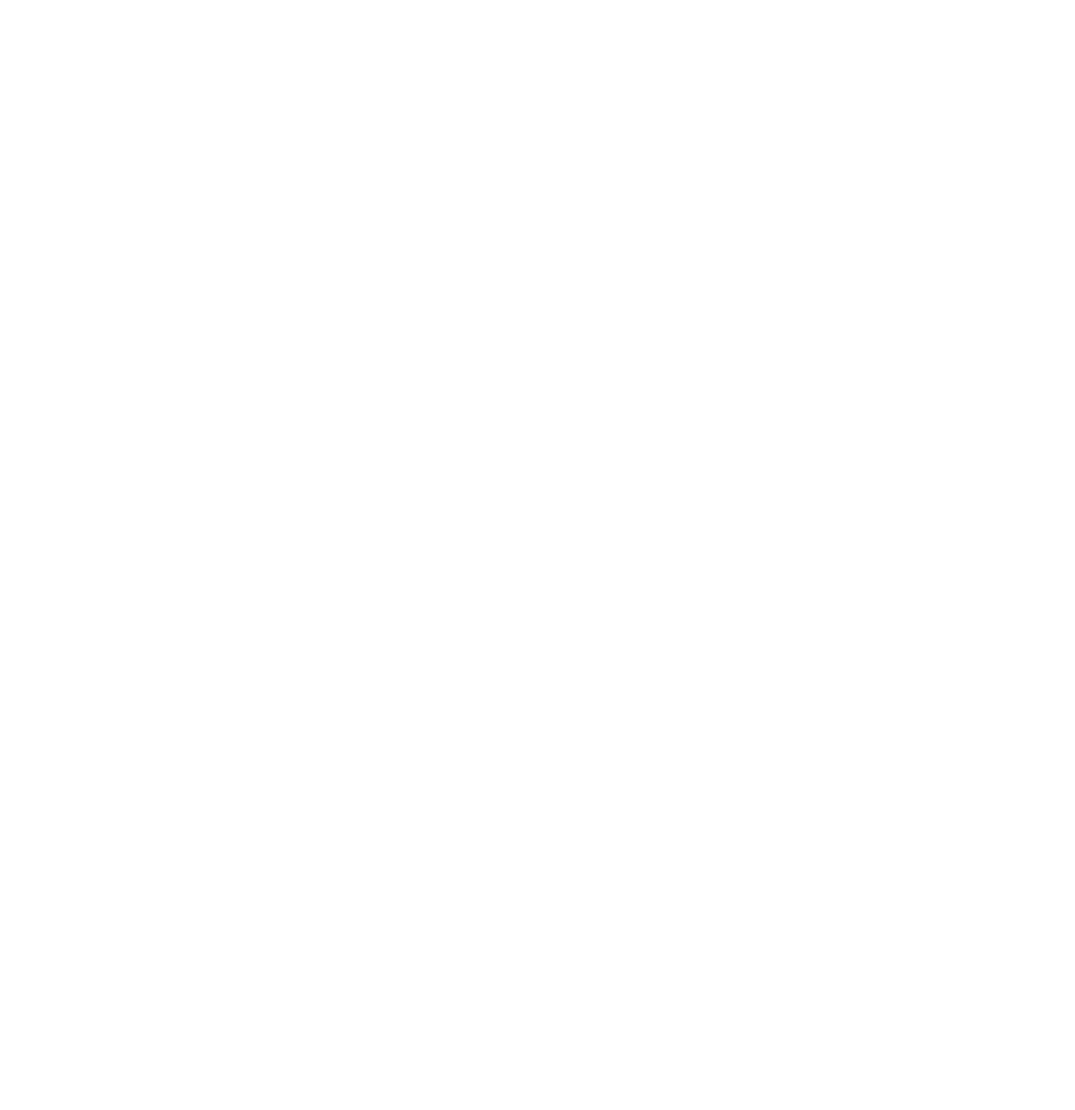
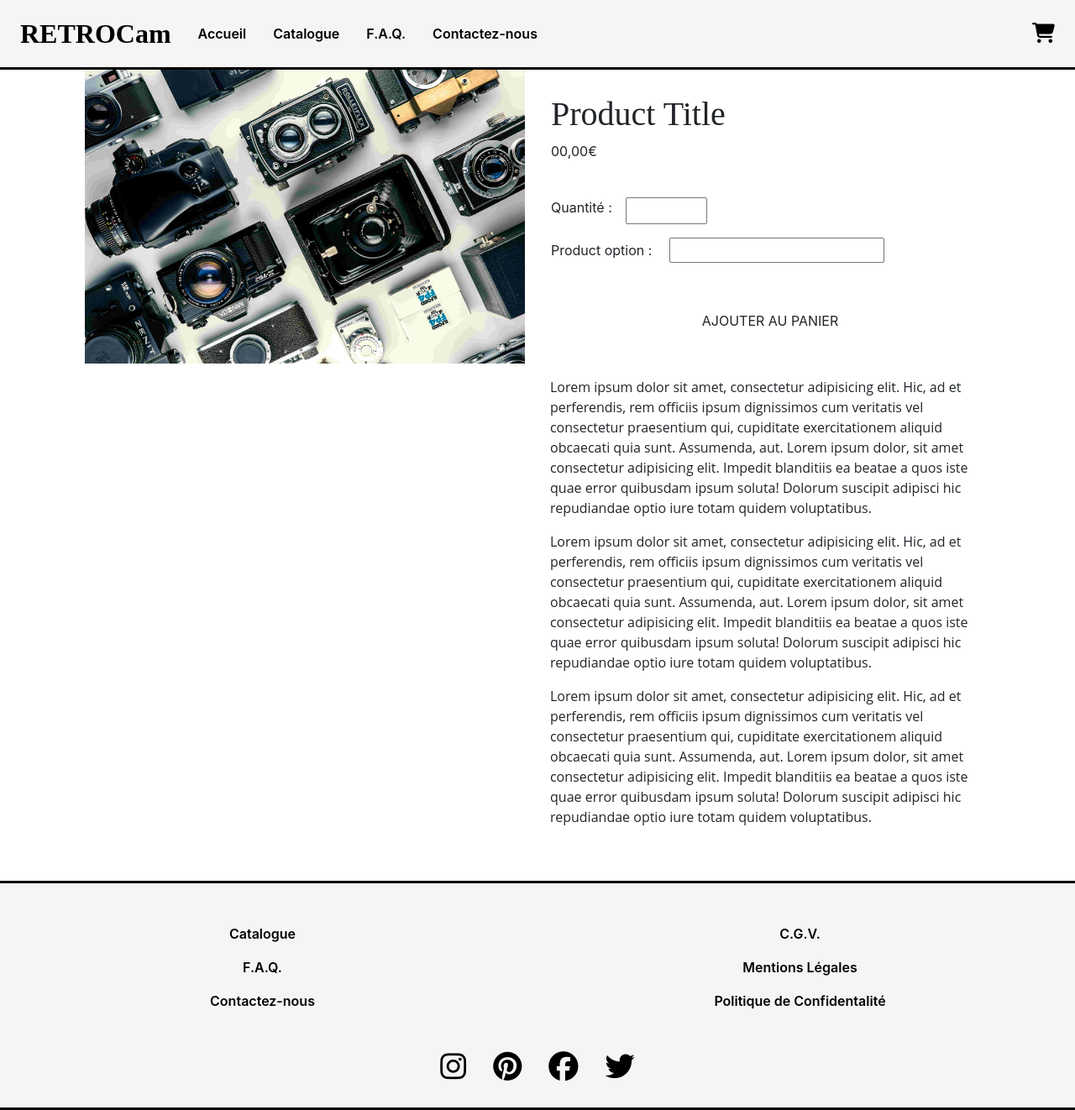
Before and after one commit to a-sowa/OCR-P5, a plain HTML site: page product.html in a window 1280 px wide. Shown: the whole page at 84% size. Before the commit the page ends 800 px from the top, so only its background shows below. Drawn offline with nearby package versions, Linux system fonts and the light colour scheme.

Commit message:
Create HTML structure for product.html

```diff
--- a/index.html
+++ b/index.html
@@ -3,7 +3,7 @@
     <head>
         <meta charset="utf-8" />
         <meta name="viewport" content="width=device-width, initial-scale=1, shrink-to-fit=no"/>
-        <link rel="stylesheet" href="/css/main.css"/>
+        <link rel="stylesheet" href="./css/main.css"/>
         <link
             rel="stylesheet"
             href="https://stackpath.bootstrapcdn.com/bootstrap/4.4.1/css/bootstrap.min.css"
@@ -63,7 +63,7 @@
 
 
                     <div class="about-us-content row mx-3">
-                        <img class="about-us-content__picture col-12 col-lg-6 mb-4 img-fluid" src="/img/cameras-min.jpg"  alt=""/>
+                        <img class="about-us-content__picture col-12 col-lg-6 mb-4 img-fluid" src="./img/cameras-min.jpg"  alt=""/>
 
                         <p class="about-us-content__text col-12 col-lg-6 align-self-center">Lorem ipsum dolor sit amet consectetur adipisicing elit.
                             In ipsum quia numquam debitis, cum eveniet consectetur sequi
@@ -103,7 +103,7 @@
                 </div>
             </footer>
 
-        <script src='/js/script.js'></script>
+        <script src='./js/script.js'></script>
         <!-- Bootstap's JS Scripts | jQuery first, then Popper.js, then Bootstrap JS -->
         <script src="https://code.jquery.com/jquery-3.4.1.slim.min.js" integrity="sha384-J6qa4849blE2+poT4WnyKhv5vZF5SrPo0iEjwBvKU7imGFAV0wwj1yYfoRSJoZ+n" crossorigin="anonymous"></script>
         <script src="https://cdn.jsdelivr.net/npm/popper.js@1.16.0/dist/umd/popper.min.js" integrity="sha384-Q6E9RHvbIyZFJoft+2mJbHaEWldlvI9IOYy5n3zV9zzTtmI3UksdQRVvoxMfooAo" crossorigin="anonymous"></script>
--- a/product.html
+++ b/product.html
@@ -0,0 +1,137 @@
+<!DOCTYPE html>
+<html lang="fr">
+    <head>
+        <meta charset="utf-8" />
+        <meta name="viewport" content="width=device-width, initial-scale=1, shrink-to-fit=no"/>
+        <link rel="stylesheet" href="./css/main.css"/>
+        <link
+            rel="stylesheet"
+            href="https://stackpath.bootstrapcdn.com/bootstrap/4.4.1/css/bootstrap.min.css"
+            integrity="sha384-Vkoo8x4CGsO3+Hhxv8T/Q5PaXtkKtu6ug5TOeNV6gBiFeWPGFN9MuhOf23Q9Ifjh"
+            crossorigin="anonymous"
+        />
+        <script src="https://kit.fontawesome.com/e2a6ae481a.js" crossorigin="anonymous"></script>
+        <title>RETROCam - Accueil</title>
+    </head>
+
+    <body>
+        <header class="d-flex flex-row justify-content-between align-items-center px-3 py-2 py-sm-3 px-md-4  ">
+            <div class="header-brand d-flex flex-row align-items-center">
+                <a href="index.html" class="header-brand__logo">
+                    RETROCam
+                </a>
+
+                <nav class="nav-menu d-none d-lg-flex pl-3">
+                    <ul class="d-flex flex-row">
+                        <li class="nav-menu__item nav-link"><a href="#">Accueil</a></li>
+                        <li class="nav-menu__item nav-link"><a href="#">Catalogue</a></li>
+                        <li class="nav-menu__item nav-link"><a href="#">F.A.Q.</a></li>
+                        <li class="nav-menu__item nav-link"><a href="#">Contactez-nous</a></li>
+                    </ul>
+                </nav>
+            </div>
+
+            <a href="#" class="header__cart-icon" id="cart-icon"><i class="fas fa-shopping-cart"></i></a>
+        </header>
+
+        <main>
+            <div class="container">
+                <div class="product-page row reset-row-padding px-3">
+
+                    <div class="col-12 col-lg-6 col-img-product">
+                        <img src="./img/cameras-min.jpg" class="img-fluid  product-img" alt="...">
+                    </div>
+
+                    <div class="col-12 col-lg-6 p-3 d-flex flex-column justify-content-around">
+
+                        <div>
+                            <h1 class="">Product Title</h1>
+                            <div class="price ">00,00€</div>
+                        </div>
+
+
+                        <div>
+                            <div class="quantity-selector pt-3 d-flex flex-row">
+                                <label for="product-quantity" class="mr-3">Quantité :</label>
+                                <input type="number" id="product-quantity" name="product-quantity" min="1" max="100">
+                            </div>
+
+                            <div class="option-selector  py-3">
+                                <label for="lense-choice" class="mr-3">Product option :</label>
+                                <input list="lenses" id="lense-choice" name="lense-choice" />
+
+                                <datalist id="lenses">
+                                    <option value="35mm 1.4">
+                                    <option value="50mm 1.6">
+                                </datalist>
+                            </div>
+                        </div>
+
+                        <a href="#" class="btn btn-add-to-cart  py-2 px-5 ">AJOUTER AU PANIER</a>
+                    </div>
+                </div>
+                <div class="row px-3 pb-5">
+
+                    <div class="col d-none d-md-block col-lg-6"></div>
+
+                    <div class=" col-12 col-lg-6 product-description pt-3">
+                        <p>
+                            Lorem ipsum dolor sit amet, consectetur adipisicing elit. Hic, ad et perferendis,
+                            rem officiis ipsum dignissimos cum veritatis
+                                vel consectetur praesentium qui, cupiditate exercitationem aliquid obcaecati quia sunt.
+                                Assumenda, aut. Lorem ipsum dolor, sit amet consectetur adipisicing elit. Impedit blanditiis
+                                ea beatae a quos iste quae error quibusdam ipsum soluta! Dolorum suscipit adipisci hic repudiandae
+                                optio iure totam quidem voluptatibus.
+                        </p>
+                        <p>
+                            Lorem ipsum dolor sit amet, consectetur adipisicing elit. Hic, ad et perferendis,
+                            rem officiis ipsum dignissimos cum veritatis
+                                vel consectetur praesentium qui, cupiditate exercitationem aliquid obcaecati quia sunt.
+                                Assumenda, aut. Lorem ipsum dolor, sit amet consectetur adipisicing elit. Impedit blanditiis
+                                ea beatae a quos iste quae error quibusdam ipsum soluta! Dolorum suscipit adipisci hic repudiandae
+                                optio iure totam quidem voluptatibus.
+                        </p>
+                        <p>
+                            Lorem ipsum dolor sit amet, consectetur adipisicing elit. Hic, ad et perferendis,
+                            rem officiis ipsum dignissimos cum veritatis
+                                vel consectetur praesentium qui, cupiditate exercitationem aliquid obcaecati quia sunt.
+                                Assumenda, aut. Lorem ipsum dolor, sit amet consectetur adipisicing elit. Impedit blanditiis
+                                ea beatae a quos iste quae error quibusdam ipsum soluta! Dolorum suscipit adipisci hic repudiandae
+                                optio iure totam quidem voluptatibus.
+                        </p>
+
+
+                    </div>
+                </div>
+            </div>
+        </main>
+
+        <footer class="container-fluid">
+            <nav class="footer-nav row justify-content-center align-items-center">
+                <ul class="col-12 col-sm-6 d-flex flex-column align-items-center mb-3 mb-sm-0 mt-5">
+                    <li class="footer-nav__item mx-auto mb-3"><a href="#">Catalogue</a></li>
+                    <li class="footer-nav__item mx-auto mb-3"><a href="#">F.A.Q.</a></li>
+                    <li class="footer-nav__item mx-auto mb-sm-3"><a href="#">Contactez-nous</a></li>
+                </ul>
+
+                <ul class="col-12 col-sm-6 d-flex flex-column align-items-center mt-5">
+                    <li class="footer-nav__item mx-auto mb-3"><a href="#">C.G.V.</a></li>
+                    <li class="footer-nav__item mx-auto mb-3"><a href="#">Mentions Légales</a></li>
+                    <li class="footer-nav__item mx-auto mb-3"><a href="#">Politique de Confidentalité</a></li>
+                </ul>
+            </nav>
+            <div class="footer-social row justify-content-center py-5 py-sm-4 py-md-3">
+                <a class="footer-social__item" href="#"><i class="fab fa-instagram p-3"></i></a>
+                <a class="footer-social__item" href="#"><i class="fab fa-pinterest p-3"></i></a>
+                <a class="footer-social__item" href="#"><i class="fab fa-facebook p-3"></i></a>
+                <a class="footer-social__item" href="#"><i class="fab fa-twitter p-3"></i></a>
+            </div>
+        </footer>
+
+    <script src='./js/product.js'></script>
+    <!-- Bootstap's JS Scripts | jQuery first, then Popper.js, then Bootstrap JS -->
+    <script src="https://code.jquery.com/jquery-3.4.1.slim.min.js" integrity="sha384-J6qa4849blE2+poT4WnyKhv5vZF5SrPo0iEjwBvKU7imGFAV0wwj1yYfoRSJoZ+n" crossorigin="anonymous"></script>
+    <script src="https://cdn.jsdelivr.net/npm/popper.js@1.16.0/dist/umd/popper.min.js" integrity="sha384-Q6E9RHvbIyZFJoft+2mJbHaEWldlvI9IOYy5n3zV9zzTtmI3UksdQRVvoxMfooAo" crossorigin="anonymous"></script>
+    <script src="https://stackpath.bootstrapcdn.com/bootstrap/4.4.1/js/bootstrap.min.js" integrity="sha384-wfSDF2E50Y2D1uUdj0O3uMBJnjuUD4Ih7YwaYd1iqfktj0Uod8GCExl3Og8ifwB6" crossorigin="anonymous"></script>
+    </body>
+</html>
```
